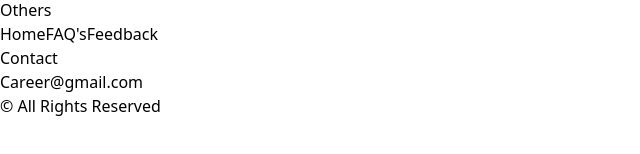
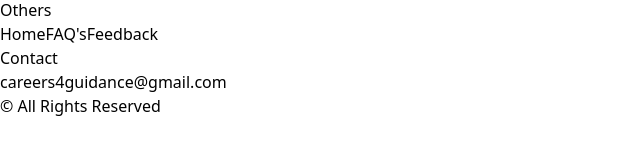
Before and after one commit to poojakumarigithub/career-guidance-proj, a React (Vite) app in the folder client/: page /career in a window 1280 px wide. Shown: the part 242-396 px from the top of the page, without its empty margins (0-640 px from the left). Built offline with nearby package versions, Linux system fonts and the light colour scheme.

Commit message:
email changed in footer

```diff
--- a/client/src/components/Footer.jsx
+++ b/client/src/components/Footer.jsx
@@ -30,7 +30,8 @@ export default function Footer() {
           {/* Contact */}
           <div>
             <h3 className="font-bold mb-2 text-gray-900">Contact</h3>
-            <p className="hover:text-indigo-500 cursor-pointer font-bold text-gray-700">Career@gmail.com</p>
+            <p className="hover:text-indigo-500 cursor-pointer font-bold text-gray-700">careers4guidance@gmail.com
+</p>
             <div className="flex gap-3 mt-2">
               <Link><i className="bx bxl-facebook text-xl"></i></Link>
               <Link><i className="bx bxl-twitter text-xl"></i></Link>
```
